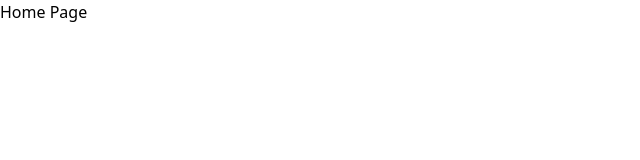
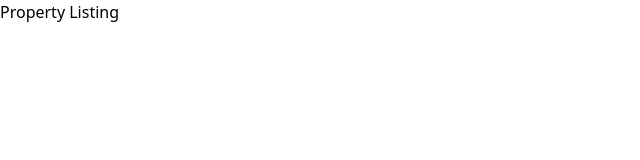
Before and after one commit to riyyan-optiverse/Landing-page-reactjs, a React (Vite) app: page /property-listing in a window 1280 px wide. Shown: the top 160 px of the page, without its empty margins (0-640 px from the left). Built offline with nearby package versions, Linux system fonts and the light colour scheme.

Commit message:
fix: added listing-property

```diff
--- a/src/App.jsx
+++ b/src/App.jsx
@@ -2,13 +2,15 @@ import React, { Component } from "react";
 import Card from "./components/card";
 import { Route, Routes } from "react-router-dom";
 import { Home } from "./components/home";
+import { PropertyListing } from "./components/propertyListing";
+
 
 class App extends Component {
   render() {
     return (
       <Routes>
-        <Route path="/" element={<Home />} />
-        <Route path="/property-listing" element={<Home />} />
+        <Route path="/home" element={<Home/>} />
+        <Route path="/property-listing" element={<PropertyListing/>} />
         <Route path="/cards" element={<Card />} />
       </Routes>
     );
--- a/src/components/navbar/navbar-content.jsx
+++ b/src/components/navbar/navbar-content.jsx
@@ -18,14 +18,17 @@ class Navbar extends Component {
               </div>
               <div className="flex  gap-6 justify-center items-center">
                 <Link
-                  to="/property-listing"
+                  to="/home"
                   className="font-semibold text-base cursor-pointer"
                 >
                   Home
                 </Link>
-                <span className="font-semibold text-base cursor-pointer">
+                <Link
+                  to="/property-listing"
+                  className="font-semibold text-base cursor-pointer"
+                >
                   Property Listing
-                </span>
+                </Link>
                 <button className="p-2 bg-orange-500 rounded-sm cursor-pointer hover:bg-orange-600">
                   <span className="font-semibold text-base text-white">
                     Post Property
--- /dev/null
+++ b/src/components/propertyListing.jsx
@@ -0,0 +1,3 @@
+export const PropertyListing = () => {
+    return <h1>Property Listing</h1>;
+}
```
Also changed, not shown: 1 other file (tests, documents, lock files or other folders).
